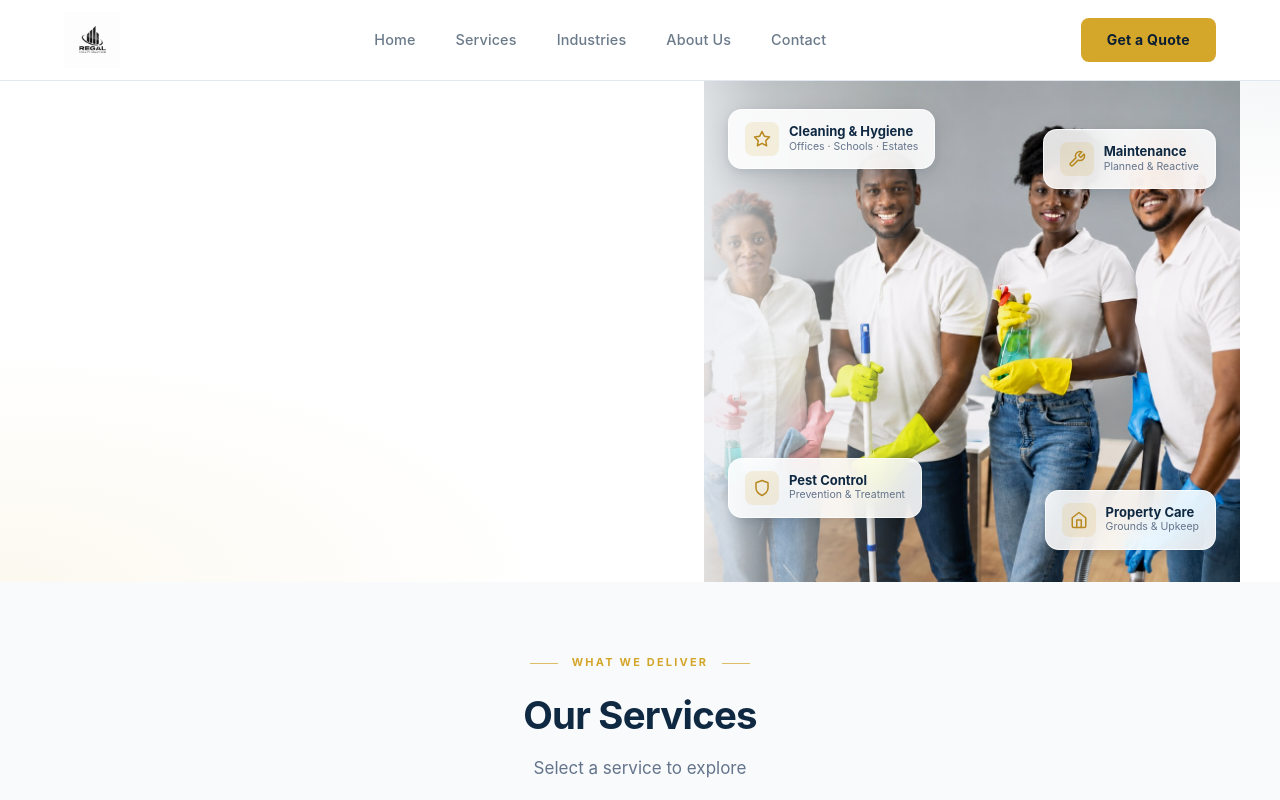
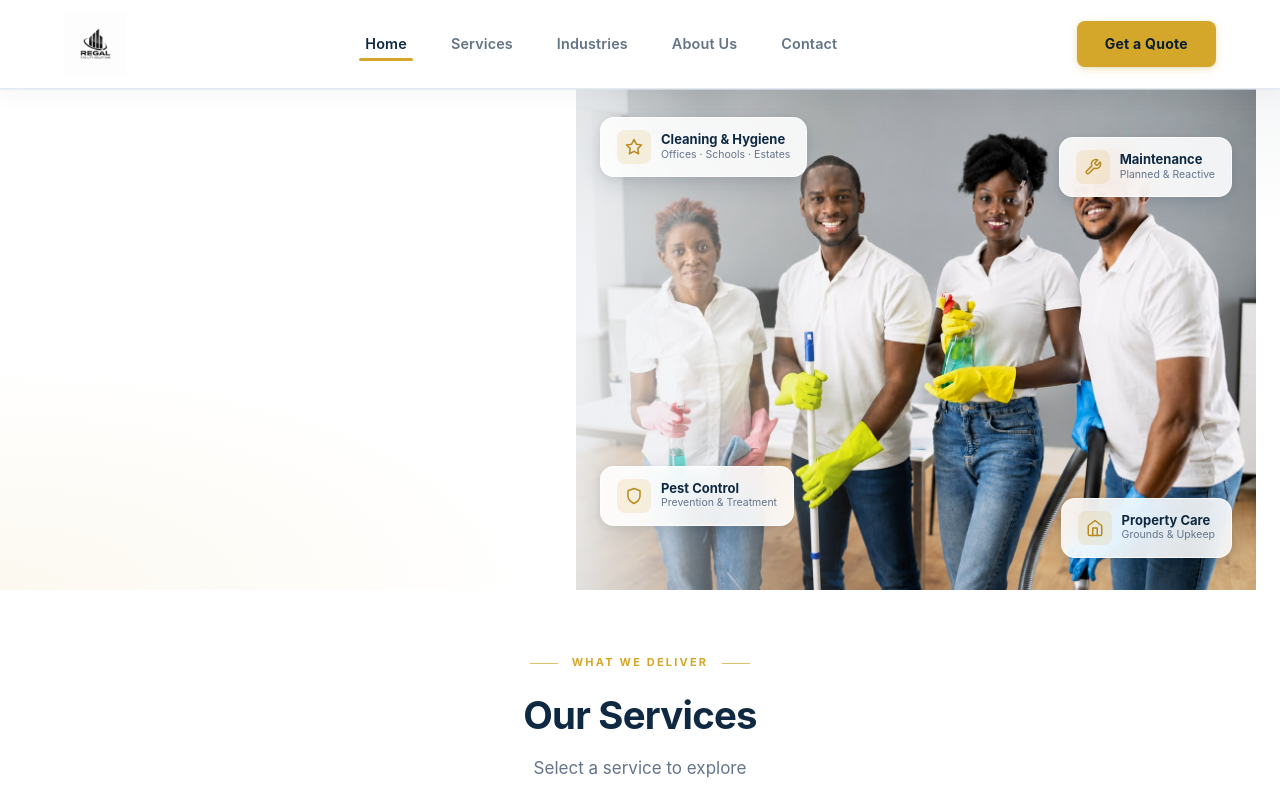
Before and after one commit to collins-adhola/Regal, a React (Vite) app: page / in a window 1280 px wide. Shown: the top 800 px of the page. Built offline with nearby package versions, Linux system fonts and the light colour scheme.

Commit message:
Hero touches

```diff
--- a/src/App.tsx
+++ b/src/App.tsx
@@ -224,11 +224,27 @@ function App() {
   const [menuOpen, setMenuOpen] = useState(false)
   const [scrolled, setScrolled] = useState(false)
   const [activeService, setActiveService] = useState(1)
+  const [activeSection, setActiveSection] = useState('home')
 
   useEffect(() => {
     const onScroll = () => setScrolled(window.scrollY > 20)
     window.addEventListener('scroll', onScroll, { passive: true })
     return () => window.removeEventListener('scroll', onScroll)
+  }, [])
+
+  useEffect(() => {
+    const ids = ['home', 'services', 'industries', 'contact']
+    const observers = ids.map(id => {
+      const el = document.getElementById(id)
+      if (!el) return null
+      const obs = new IntersectionObserver(
+        ([entry]) => { if (entry.isIntersecting) setActiveSection(id) },
+        { rootMargin: '-35% 0px -60% 0px' }
+      )
+      obs.observe(el)
+      return obs
+    })
+    return () => observers.forEach(obs => obs?.disconnect())
   }, [])
 
   const closeMenu = () => setMenuOpen(false)
@@ -249,7 +265,11 @@ function App() {
             <ul className="nav-list">
               {NAV_LINKS.map(({ label, href }) => (
                 <li key={href}>
-                  <a href={href} className="nav-link" onClick={closeMenu}>
+                  <a
+                    href={href}
+                    className={`nav-link${activeSection === href.slice(1) ? ' nav-link--active' : ''}`}
+                    onClick={closeMenu}
+                  >
                     {label}
                   </a>
                 </li>
--- a/src/styles/global.css
+++ b/src/styles/global.css
@@ -59,7 +59,7 @@ a {
 
 /* Section spacing */
 section {
-  padding-block: 5rem;
+  padding-block: 4.5rem;
 }
 
 /* Button base */
@@ -120,21 +120,24 @@ section {
   position: sticky;
   top: 0;
   z-index: 100;
-  background-color: var(--white);
-  border-bottom: 1px solid var(--border);
-  transition: border-color var(--transition), box-shadow var(--transition);
+  background-color: rgba(255, 255, 255, 0.97);
+  backdrop-filter: blur(12px);
+  -webkit-backdrop-filter: blur(12px);
+  border-bottom: 1px solid rgba(226, 232, 240, 0.9);
+  box-shadow: 0 1px 0 rgba(226, 232, 240, 0.6), 0 4px 24px rgba(15, 41, 66, 0.05);
+  transition: box-shadow var(--transition), border-color var(--transition);
 }
 
 .site-header--scrolled {
-  border-bottom-color: var(--border);
-  box-shadow: 0 2px 16px rgba(15, 41, 66, 0.07);
+  border-bottom-color: rgba(226, 232, 240, 0.8);
+  box-shadow: 0 1px 0 rgba(226, 232, 240, 0.7), 0 8px 32px rgba(15, 41, 66, 0.10);
 }
 
 .header-inner {
   display: flex;
   align-items: center;
   gap: 2.5rem;
-  height: 5rem;
+  height: 5.5rem;
 }
 
 /* Brand */
@@ -145,7 +148,7 @@ section {
 }
 
 .nav-logo {
-  height: 56px;
+  height: 62px;
   width: auto;
   display: block;
   transition: opacity var(--transition);
@@ -171,13 +174,13 @@ section {
 .nav-link {
   display: block;
   position: relative;
-  padding: 0.5rem 1.125rem;
+  padding: 0.5rem 1.25rem;
   font-size: 0.9rem;
-  font-weight: 500;
-  color: rgba(15, 41, 66, 0.62);
+  font-weight: 600;
+  color: rgba(15, 41, 66, 0.65);
   letter-spacing: 0.01em;
   border-radius: var(--radius-sm);
-  transition: color var(--transition), background-color var(--transition);
+  transition: color 0.2s ease, background-color 0.2s ease;
   white-space: nowrap;
 }
 
@@ -187,30 +190,43 @@ section {
   bottom: 3px;
   left: 0.875rem;
   right: 0.875rem;
-  height: 2px;
-  background: #E89B22;
-  border-radius: 1px;
+  height: 2.5px;
+  background: var(--gold);
+  border-radius: 2px;
   transform: scaleX(0);
-  transition: transform 0.22s ease;
+  transform-origin: left center;
+  transition: transform 0.24s cubic-bezier(0.4, 0, 0.2, 1);
 }
 
 .nav-link:hover {
   color: var(--navy);
-  background-color: rgba(15, 41, 66, 0.05);
-}
-
-.nav-link:hover::after {
+  background-color: rgba(15, 41, 66, 0.04);
+}
+
+.nav-link:hover::after,
+.nav-link--active::after {
   transform: scaleX(1);
+}
+
+.nav-link--active {
+  color: var(--navy);
 }
 
 /* Header CTA */
 .header-cta {
   flex-shrink: 0;
-  padding: 0.7rem 1.625rem;
+  padding: 0.75rem 1.75rem;
   font-size: 0.875rem;
   font-weight: 700;
   letter-spacing: 0.02em;
   white-space: nowrap;
+  box-shadow: 0 2px 8px rgba(212, 166, 42, 0.30), 0 1px 2px rgba(15, 41, 66, 0.06);
+  transition: transform 0.2s ease, box-shadow 0.2s ease, background-color 0.2s ease;
+}
+
+.header-cta:hover {
+  transform: translateY(-2px);
+  box-shadow: 0 6px 22px rgba(212, 166, 42, 0.42), 0 2px 6px rgba(15, 41, 66, 0.08);
 }
 
 /* Hamburger */
@@ -258,11 +274,11 @@ section {
   }
 
   .nav-link {
-    padding: 0.5rem 0.875rem;
+    padding: 0.5rem 1rem;
   }
 
   .nav-logo {
-    height: 54px;
+    height: 58px;
   }
 }
 
@@ -329,7 +345,7 @@ section {
 /* ── Hero shell ── */
 .hero {
   display: grid;
-  grid-template-columns: 1.05fr 0.95fr;
+  grid-template-columns: 0.9fr 1.1fr;
   min-height: 52vh;
   min-height: 52dvh;
   max-height: 580px;
@@ -359,18 +375,19 @@ section {
   display: flex;
   flex-direction: column;
   justify-content: center;
-  padding: 2rem 2.5rem 2rem clamp(1.5rem, 6vw, 5rem);
+  padding: 2rem 1rem 2rem clamp(3rem, 10vw, 8rem);
   animation: hero-fade-up 0.8s cubic-bezier(0.22, 1, 0.36, 1) both;
 }
 
 /* Brand signature — with warm orange left-accent bar */
 .hero-brand {
-  display: inline-flex;
+  display: flex;
   flex-direction: column;
   gap: 0;
   margin-bottom: 1rem;
   position: relative;
   padding-left: 1rem;
+  max-width: 24rem;
 }
 
 .hero-brand::before {
@@ -385,6 +402,7 @@ section {
 }
 
 .hero-brand-name {
+  display: block;
   font-size: clamp(2.5rem, 3.75vw, 4.2rem);
   font-weight: 900;
   letter-spacing: 0.36em;
@@ -514,7 +532,7 @@ section {
 .hero-right {
   position: relative;
   z-index: 1;
-  padding: 0 2.5rem 0 2rem;
+  padding: 0 1.5rem 0 0;
   display: flex;
   align-items: stretch;
 }
@@ -733,8 +751,8 @@ section {
 
 /* ─── Services — Premium Tab Showcase ────────────────────────── */
 .services {
-  background: var(--light-bg);
-  padding-block: 4rem 5rem;
+  background: var(--white);
+  padding-block: 3.5rem 4.5rem;
 }
 
 .services .section-header {
```
